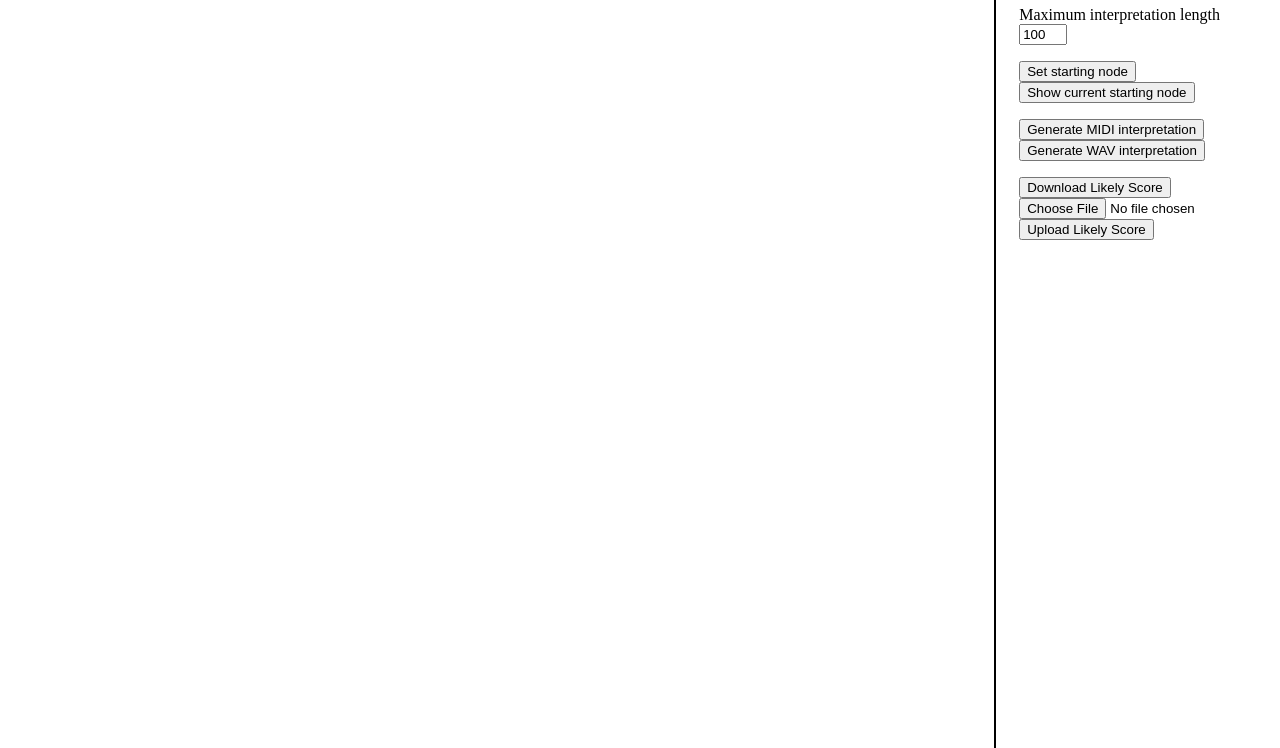
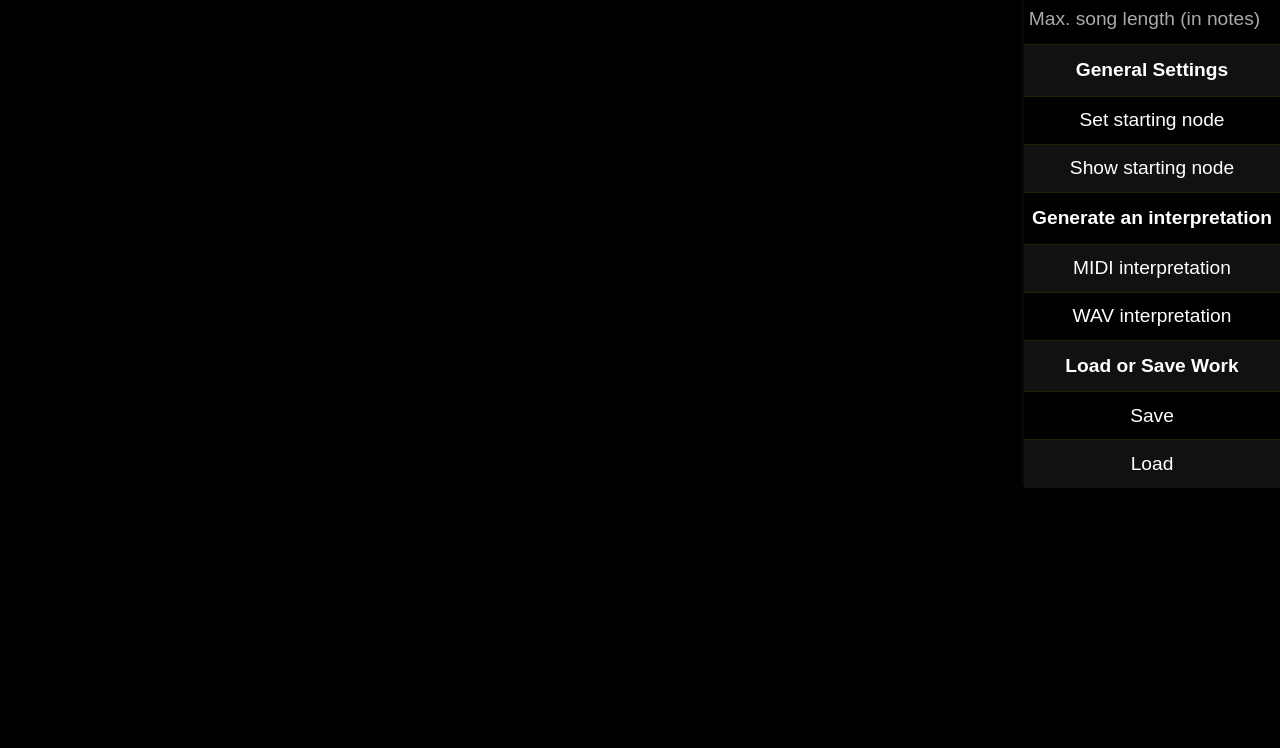
Before and after one commit to sternenseemann/likely-music, a website with bundled scripts: page web/source/index.html in a window 1280 px wide. Shown: the part 60-808 px from the top of the page. Built offline with nearby package versions, Linux system fonts and the light colour scheme.

Commit message:
Make the interface look kinda nice

```diff
--- a/web/source/custom.css
+++ b/web/source/custom.css
@@ -1,17 +1,15 @@
-#network {
-    width: 78%;
-    height: 800px;
-    border-right: 2px solid black;
-    float:left;
+body {
+    font-size:1em;
+    font-family: sans-serif;
+    margin: 0px;
+    background-color: black;
 }
 
-#sidebar {
-    width: 20%;
-    float:right;
-}
-
-h1 {
-    margin-top: 0;
+#network {
+    width: 79%;
+    height: 800px;
+    float:left;
+    border-top: 1px solid #232200;
 }
 
 #node-overlay, #edge-overlay {
@@ -31,5 +29,123 @@ h1 {
 }
 
 .smallin {
-    width: 3em;
+    width: 3rem;
 }
+
+#sidebar {
+    width: 20%;
+    float:right;
+    color: white;
+    background-color: black;
+    box-shadow: -1px -2px 3px #111;
+}
+
+#sidebar > * {
+    width: 100%;
+    border-top: 1px solid #232200;
+    color: white;
+    padding-left: 0px;
+    padding-right: 0px;
+    margin: 0;
+    display: inline-block;
+}
+
+#sidebar *:nth-child(odd) {
+    background-color: #111;
+}
+
+#sidebar ::placeholder {
+    color:#aaa;
+}
+
+#sidebar *:nth-child(even) {
+    background-color: #000;
+}
+
+#sidebar button:hover, #sidebar input:hover, #sidebar .custom-file:hover {
+    background-color: #563d7c;
+}
+
+#sidebar h1 {
+    font-size: 1.5rem;
+    padding-top: 0.75rem;
+    padding-bottom: 0.75rem;
+    text-align: center;
+}
+
+#sidebar h2 {
+    font-size: 1.2rem;
+    padding-top: 0.9rem;
+    padding-bottom: 0.9rem;
+    text-align: center;
+}
+
+#sidebar button {
+    border-bottom: none;
+    border-left: none;
+    border-right: none;
+    color: white;
+    height: 3rem;
+    font-size: 1.2rem;
+    margin:0;
+    padding:0;
+}
+
+#sidebar input[type="number"] {
+    border-bottom: none;
+    border-left: none;
+    border-right: none;
+    height: 3rem;
+    text-align: center;
+    font-size: 1.2rem;
+}
+
+.custom-file {
+    top:0;
+    right:0;
+    position: relative;
+    display: inline-block;
+    height: 3rem;
+}
+
+
+.custom-file input[type="file"] {
+    position: relative;
+    top:0;
+    left:0;
+    right:0;
+    z-index:0;
+    opacity: 0;
+    width: 100%;
+    height: 100% !important;
+    margin:0;
+    padding:0;
+}
+
+.custom-file span {
+    position: absolute;
+    top: 0;
+    left: 0;
+    right: 0;
+    z-index: 1;
+    width: 100%;
+    height: 3rem;
+    pointer-events: none;
+    background-color: transparent !important;
+    text-align: center;
+    font-size: 1.2rem;
+    line-height: 1.5rem;
+    padding-top: 0.75rem;
+    padding-bottom: 0.75rem;
+}
+
+.file-action .custom-file {
+    width: 50% !important;
+    float: left;
+}
+
+.file-action button {
+    width: 50% !important;
+    float: right;
+    border: none;
+}
--- a/web/source/index.html
+++ b/web/source/index.html
@@ -13,23 +13,19 @@
         <div id="network"></div>
         <div id="sidebar">
             <h1>likely music</h1>
-            <p><ul id="errors"></ul></p>
-            <p>
-                <label for="hop-count">Maximum interpretation length</label>
-                <input type="number" min="0" id="hop-count" class="smallin" value="100">
-            </p>
-            <p>
-                <input type="button" value="Set starting node" id="set-starting-node">
-                <input type="button" value="Show current starting node" id="show-starting-node">
-            </p>
-                <input type="button" value="Generate MIDI interpretation" id="gen-midi">
-                <input type="button" value="Generate WAV interpretation" id="gen-wav">
-            </p>
-            <p>
-                <input type="button" value="Download Likely Score" id="gen-score"><br>
+            <input type="number" min="0" id="hop-count" placeholder="Max. song length (in notes)">
+            <h2>General Settings</h2>
+            <button id="set-starting-node">Set starting node</button>
+            <button id="show-starting-node">Show starting node</button>
+            <h2>Generate an interpretation</h2>
+            <button id="gen-midi">MIDI interpretation</button>
+            <button id="gen-wav">WAV interpretation</button>
+            <h2>Load or Save Work</h2>
+            <button id="gen-score">Save</button>
+            <label for="upload-score" class="custom-file">
                 <input type="file" id="upload-score" >
-                <input type="button" id="import-score" value="Upload Likely Score">
-            </p>
+                <span>Load</span>
+            </label>
         </div>
         <div id="edge-overlay" class="hidden">
             <h2><span id="edge-operation"></span> edge</h2>
--- a/web/source/main.js
+++ b/web/source/main.js
@@ -53,7 +53,13 @@ class Music {
     }
 
     toString() {
-        return `${displayPitch(this.pitch)}${this.octave} (${this.dur.toString()})`;
+        if(this.pitch === 'Rest') {
+            return `${displayPitch(this.pitch)} for
+${this.dur.toString()}`;
+        } else {
+            return `${this.octave}${displayPitch(this.pitch)} for
+${this.dur.toString()}`;
+        }
     }
 
     static fromObject(obj) {
@@ -243,16 +249,16 @@ function hideOverlay(id) {
 function handleImport() {
     var files = document.getElementById('upload-score').files;
     if(files.length === 0) {
-        alert("Select a file first!");
+        alert('Select a file first!');
     } else {
         var file = files[0];
         var reader = new FileReader();
-        reader.addEventListener("loadend", function() {
+        reader.addEventListener('loadend', function() {
             var parsed = JSON.parse(this.result);
             if(parsed === undefined) {
-                alert("Could not parse likely score");
+                alert('Could not parse likely score');
             } else {
-                var confirmation = window.confirm("Proceeding will overwrite the current graph. Are you sure?");
+                var confirmation = window.confirm('Proceeding will overwrite the current graph. Are you sure?');
                 if(confirmation) {
                     try {
                         importGraphData(parsed);
@@ -267,19 +273,19 @@ function handleImport() {
 }
 
 function showStartingNode() {
-    if(typeof starting_node_id === "string") {
+    if(typeof starting_node_id === 'string') {
         network.selectNodes([starting_node_id], false);
     } else {
-        alert("No starting node selected yet!");
+        alert('No starting node selected yet!');
     }
 }
 
 function setStartingNode() {
     var selected = network.getSelectedNodes();
     if(selected.length > 1) {
-        alert("Only select one node!");
+        alert('Only select one node!');
     } else if(selected.length === 0) {
-        alert("Select a node first!");
+        alert('Select a node first!');
     } else {
         starting_node_id = selected[0];
     }
@@ -351,11 +357,39 @@ function main() {
                 }
             },
             deleteNode: true,
-            deleteEdge: true
+            deleteEdge: true,
+            controlNodeStyle: {
+            }
+        },
+        nodes: {
+            borderWidth: 0,
+            color: {
+                background: '#563d7c',
+                hover: {
+                    background: '#8f14ff'
+                },
+                highlight: {
+                    background: '#8f14ff'
+                }
+            },
+            chosen: true,
+            font: {
+                color: 'white'
+            },
+            shape: 'circle',
         },
         edges: {
             arrows: {
                 to: { enabled: true }
+            },
+            color: {
+                color: '#563d7c',
+                hover: '#563d7c',
+                highlight: '#563d7c',
+            },
+            font: {
+                color: '#ffffff',
+                strokeWidth: 0
             }
         }
     };
@@ -375,7 +409,7 @@ function main() {
         downloadFile('application/json', 'score.likely.json',
             JSON.stringify(collectGraphData(nodeData, edgeData)));
 
-    document.getElementById('import-score').onclick = handleImport;
+    document.getElementById('upload-score').addEventListener('change',handleImport);
 
     document.getElementById('show-starting-node').onclick = showStartingNode;
     document.getElementById('set-starting-node').onclick = setStartingNode;
```
Also changed, not shown: README.md, screenshot.png (added), 1 other file.
